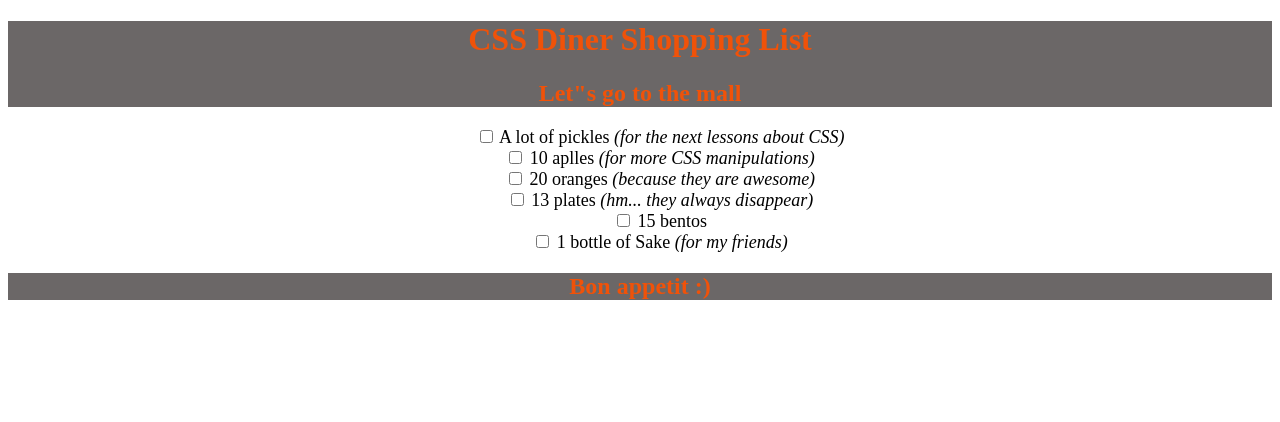
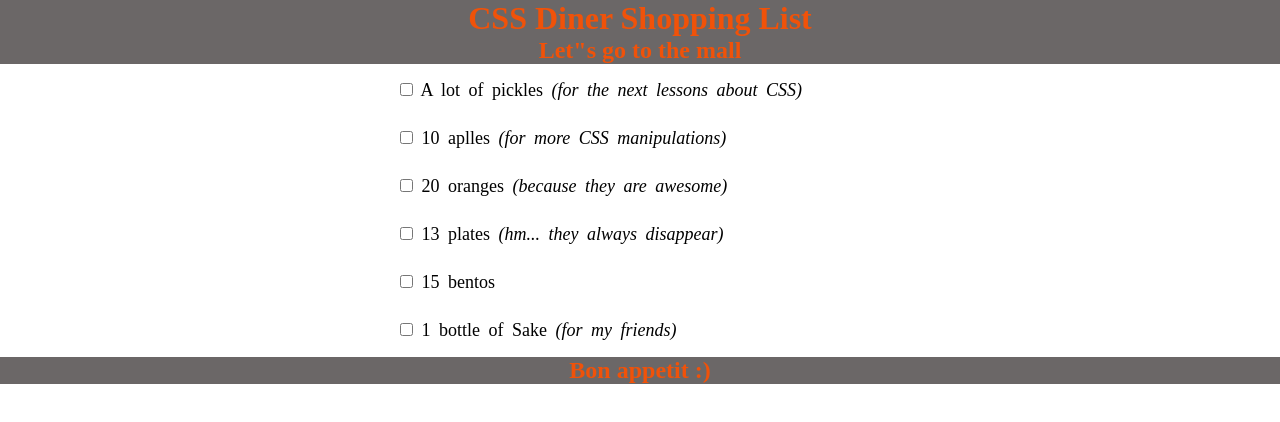
Before and after one commit to Katiasun/Lesson6_part2, a plain HTML site: page index.html in a window 1280 px wide. Drawn offline with Linux system fonts and the light colour scheme.

Commit message:
border in css

```diff
--- a/css/style.css
+++ b/css/style.css
@@ -1,3 +1,7 @@
+* {
+  margin: 0;
+  padding: 0;
+}
 header {
   background-color: rgb(107, 103, 103);
 }
@@ -7,14 +11,28 @@
   color: rgb(240, 82, 9);
 }
 .container {
-  text-align: center;
   font-size: 18px;
+}
+ul {
+  word-spacing: 4px;
 }
 li {
   list-style: none;
+  padding: 10px 5px;
+  margin: 5px;
+  border-top: 1px solid transparent;
+  border-bottom: 1px solid transparent;
+}
+li:hover {
+  border-top: 1px solid white;
+  border-bottom: 1px solid white;
 }
 input[type="checkbox"]:checked + label {
   text-decoration: line-through;
+}
+main div {
+  width: 500px;
+  margin: 0 auto;
 }
 .piwnica {
   background-color: rgb(107, 103, 103);
--- a/index.html
+++ b/index.html
@@ -13,7 +13,7 @@
       <h2>Let"s go to the mall</h2>
     </header>
     <main class="container">
-      <section>
+      <div>
         <ul>
           <li>
           <input type="checkbox" id="pickles">
@@ -41,7 +41,7 @@
           <label for="bottle">1 bottle of Sake <i>(for my friends)</i></label>
         </li>
       </ul>
-      </section>
+      </div>
     </main>
     <footer>
       <div class="piwnica">
```
